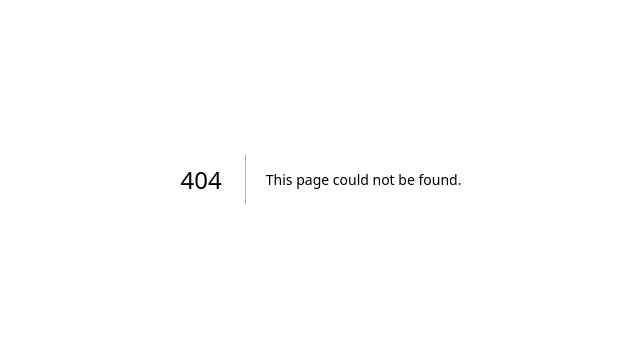
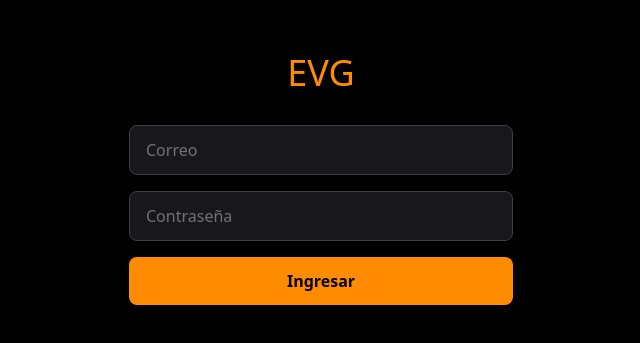
Before and after one commit to WS-Jedp/evg-trainings-managment, a Next.js app: page /login in a window 1280 px wide. Before the commit this address had no page. Shown: the part 221-564 px from the top of the page, without its empty margins (319-959 px from the left). Built offline with nearby package versions, Linux system fonts and the light colour scheme.

Commit message:
feat: add login page and protected dashboard layout with Supabase Auth

```diff
--- /dev/null
+++ b/app/(auth)/login/page.tsx
@@ -0,0 +1,61 @@
+'use client'
+import { useState } from 'react'
+import { useRouter } from 'next/navigation'
+import { createClient } from '@/lib/supabase/client'
+
+export default function LoginPage() {
+  const router = useRouter()
+  const [email, setEmail] = useState('')
+  const [password, setPassword] = useState('')
+  const [error, setError] = useState<string | null>(null)
+  const [loading, setLoading] = useState(false)
+
+  async function handleSubmit(e: React.FormEvent) {
+    e.preventDefault()
+    setLoading(true)
+    setError(null)
+    const supabase = createClient()
+    const { error } = await supabase.auth.signInWithPassword({ email, password })
+    if (error) {
+      setError('Correo o contraseña incorrectos')
+      setLoading(false)
+    } else {
+      router.refresh()
+      router.push('/')
+    }
+  }
+
+  return (
+    <div className="min-h-screen bg-black flex items-center justify-center p-4">
+      <div className="w-full max-w-sm">
+        <h1 className="font-varsity text-evg-orange text-4xl text-center mb-8">EVG</h1>
+        <form onSubmit={handleSubmit} className="space-y-4">
+          <input
+            type="email"
+            placeholder="Correo"
+            value={email}
+            onChange={e => setEmail(e.target.value)}
+            required
+            className="input-field"
+          />
+          <input
+            type="password"
+            placeholder="Contraseña"
+            value={password}
+            onChange={e => setPassword(e.target.value)}
+            required
+            className="input-field"
+          />
+          {error && <p className="text-red-400 text-sm">{error}</p>}
+          <button
+            type="submit"
+            disabled={loading}
+            className="w-full bg-evg-orange text-black font-bold py-3 rounded-lg disabled:opacity-50"
+          >
+            {loading ? 'Ingresando...' : 'Ingresar'}
+          </button>
+        </form>
+      </div>
+    </div>
+  )
+}
--- /dev/null
+++ b/app/(dashboard)/layout.tsx
@@ -0,0 +1,14 @@
+import { redirect } from 'next/navigation'
+import { createClient } from '@/lib/supabase/server'
+
+export default async function DashboardLayout({ children }: { children: React.ReactNode }) {
+  const supabase = await createClient()
+  const { data: { user } } = await supabase.auth.getUser()
+  if (!user) redirect('/login')
+
+  return (
+    <div className="min-h-screen bg-black pb-20">
+      {children}
+    </div>
+  )
+}
--- /dev/null
+++ b/app/(dashboard)/page.tsx
@@ -0,0 +1,8 @@
+export default function HomePage() {
+  return (
+    <div className="p-4 text-white">
+      <h1 className="font-varsity text-evg-orange text-3xl">EVG Training</h1>
+      <p className="text-zinc-400 mt-2">Dashboard — coming soon</p>
+    </div>
+  )
+}
--- a/app/page.tsx
+++ /dev/null
@@ -1,3 +0,0 @@
-export default function Home() {
-  return <div className="p-4 text-white">EVG Loading...</div>
-}
```
